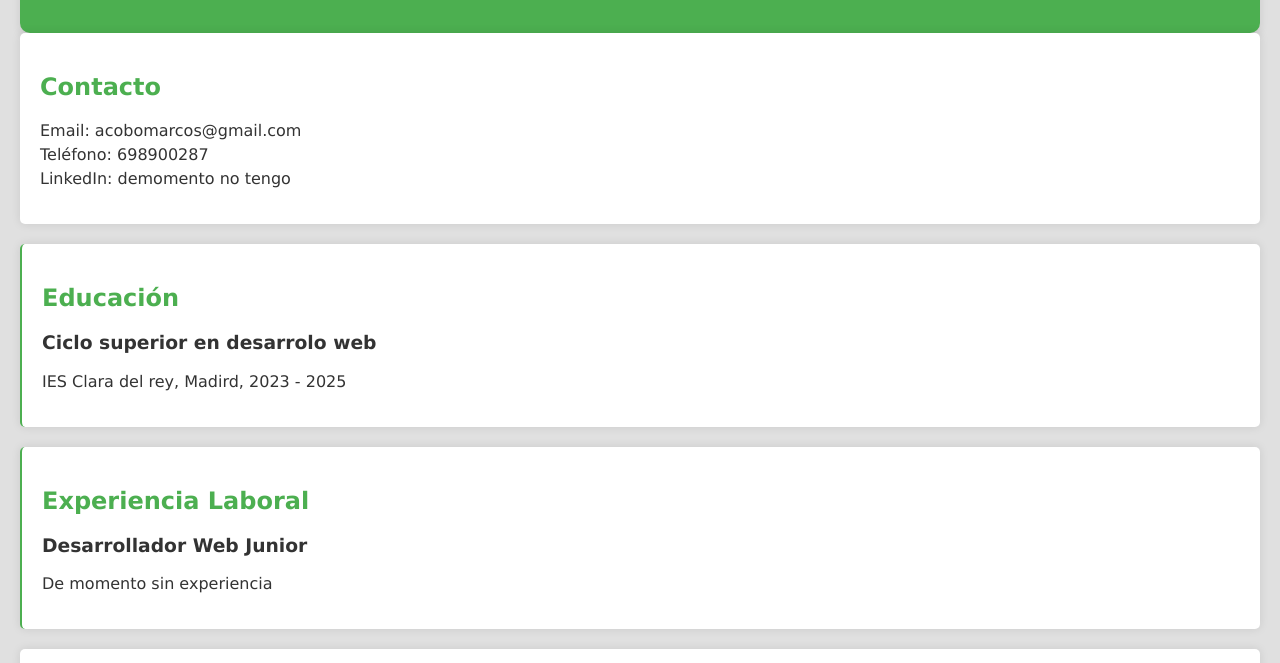
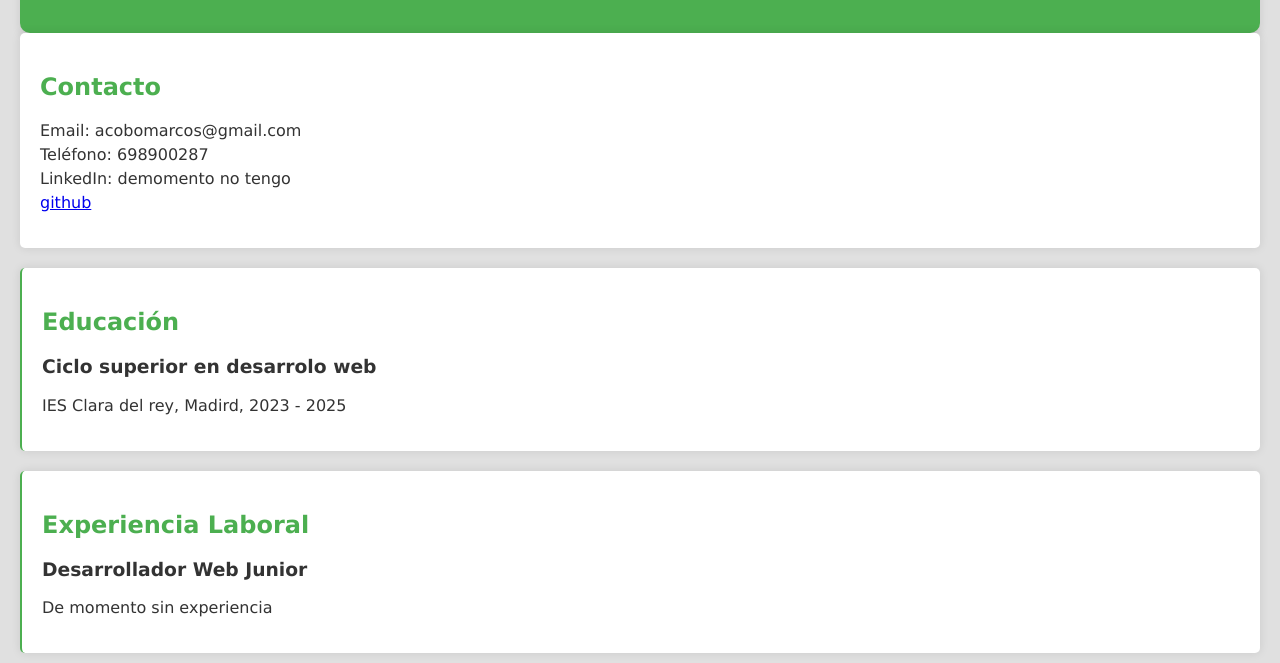
Before and after one commit to Alejandro4092/CV, a plain HTML site: page index.html in a window 1280 px wide. Shown: the part 137-800 px from the top of the page. Drawn offline with Linux system fonts and the light colour scheme.

Commit message:
Update index.html

```diff
--- a/index.html
+++ b/index.html
@@ -20,7 +20,8 @@
       <li>Email: acobomarcos@gmail.com</li>
       <li>Teléfono: 698900287</li>
       <li>LinkedIn: demomento no tengo</li>
-      <li><A href=GitHub:"https://github.com/Alejandro4092"></A></li>
+      <li><a href="https://github.com/Alejandro4092">github</a></li>
+
     </ul>
   </section>
 
```
